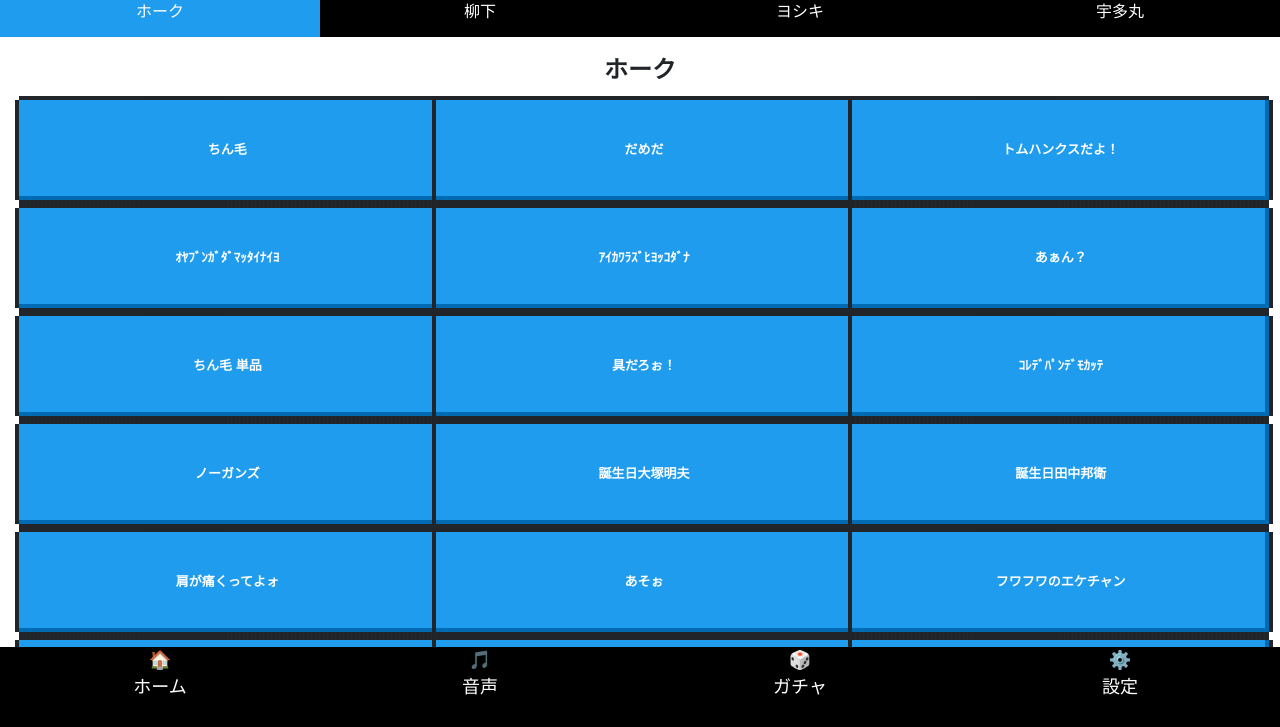
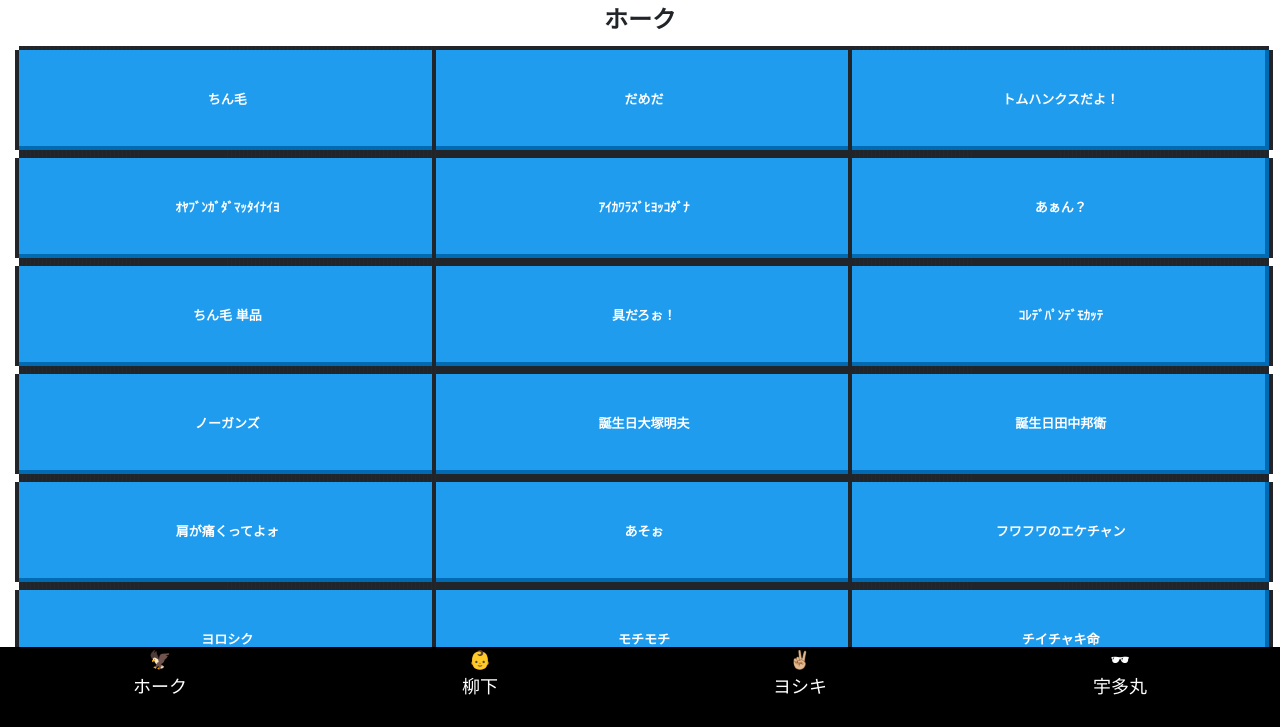
Before and after one commit to hedgehog6vm-dev/my-app, a plain HTML site: page index.html in a window 1280 px wide. Shown: the part 73-800 px from the top of the page. Drawn offline with nearby package versions, Linux system fonts and the light colour scheme; a web font is replaced by a local one.

Commit message:
Add files via upload

```diff
--- a/app.js
+++ b/app.js
@@ -206,21 +206,6 @@ const categories = [
 
 const pages = document.getElementById("pages");
 
-pages.addEventListener("scroll", () => {
-
-  const index = Math.round(
-    pages.scrollLeft / window.innerWidth
-  );
-
-  document.querySelectorAll(".button").forEach(btn=>{
-    btn.classList.remove("active");
-  });
-
-  document.querySelectorAll(".button")[index]
-    ?.classList.add("active");
-
-});
-
 categories.forEach(category => {
 
   const page = document.createElement("div");
@@ -261,33 +246,14 @@ categories.forEach(category => {
   pages.appendChild(page);
 });
 
-function goToPage(index, button){
+function goToPage(index){
 
   document.querySelectorAll(".page").forEach(page=>{
     page.scrollTop = 0;
   });
-
-  document.querySelectorAll(".button").forEach(btn=>{
-    btn.classList.remove("active");
-  });
-
-  button.classList.add("active");
 
   document.getElementById("pages").scrollTo({
     left: window.innerWidth * index,
     behavior: "smooth"
   });
 }
-
-function showMainPage(pageId){
-
-  document.querySelectorAll(".main-page")
-    .forEach(page => {
-      page.style.display = "none";
-    });
-
-  document.getElementById(pageId)
-    .style.display = "block";
-}
-
-showMainPage("sound-page");
--- a/index.html
+++ b/index.html
@@ -66,32 +66,7 @@
 
     <div id="audioButtons"></div>
 
-    <div id="main-pages">
-
-    <div id="home-page" class="main-page">
-      <h2>ホーム</h2>
-    </div>
-
-    <div id="sound-page" class="main-page">
-      <div id="sound-tabs">
-        <button class="sound-tabs button active" onclick="goToPage(0,this)">ホーク</button>
-        <button class="sound-tabs button" onclick="goToPage(1,this)">柳下</button>
-        <button class="sound-tabs button" onclick="goToPage(2,this)">ヨシキ</button>
-        <button class="sound-tabs button" onclick="goToPage(3,this)">宇多丸</button>
-      </div>
-
-      <div id="pages"></div>
-    </div>
-
-    <div id="gacha-page" class="main-page">
-      <h2>ガチャ</h2>
-    </div>
-
-    <div id="setting-page" class="main-page">
-      <h2>設定</h2>
-    </div>
-
-  </div>
+    <div id="pages"></div>
 
     <!--<button class="nes-btn is-primary"></button> -->
 
@@ -100,10 +75,10 @@
 </body>
 
 <footer>
-  <button onclick="showMainPage('home-page')">🏠<br>ホーム</button>
-  <button onclick="showMainPage('sound-page')">🎵<br>音声</button>
-  <button onclick="showMainPage('gacha-page')">🎲<br>ガチャ</button>
-  <button onclick="showMainPage('setting-page')">⚙️<br>設定</button>
+  <button onclick="goToPage(0)">🦅<br>ホーク</button>
+  <button onclick="goToPage(1)">👶<br>柳下</button>
+  <button onclick="goToPage(2)">✌🏼<br>ヨシキ</button>
+  <button onclick="goToPage(3)">🕶<br>宇多丸</button>
 </footer>
 
 </html>
--- a/style.css
+++ b/style.css
@@ -49,37 +49,6 @@ button {
     -webkit-tap-highlight-color: transparent;
 }
 */
-
-.main-page{
-  display:none;
-  height:calc(100vh - 60px - 80px);
-}
-
-#sound-page{
-  display:block;
-}
-
-#sound-tabs{
-  display:flex;
-  position:sticky;
-  top: 60px;
-  z-index:100;
-  background:black;
-}
-
-#sound-tabs button{
-  flex:1;
-  border: none;
-  height:50px;
-  color:white;
-  background:black;
-}
-
-#sound-tabs button.active{
-  color:white;
-  background:#209cee;
-}
-
 button:active {
   transform: scale(0.96);
 }
```
